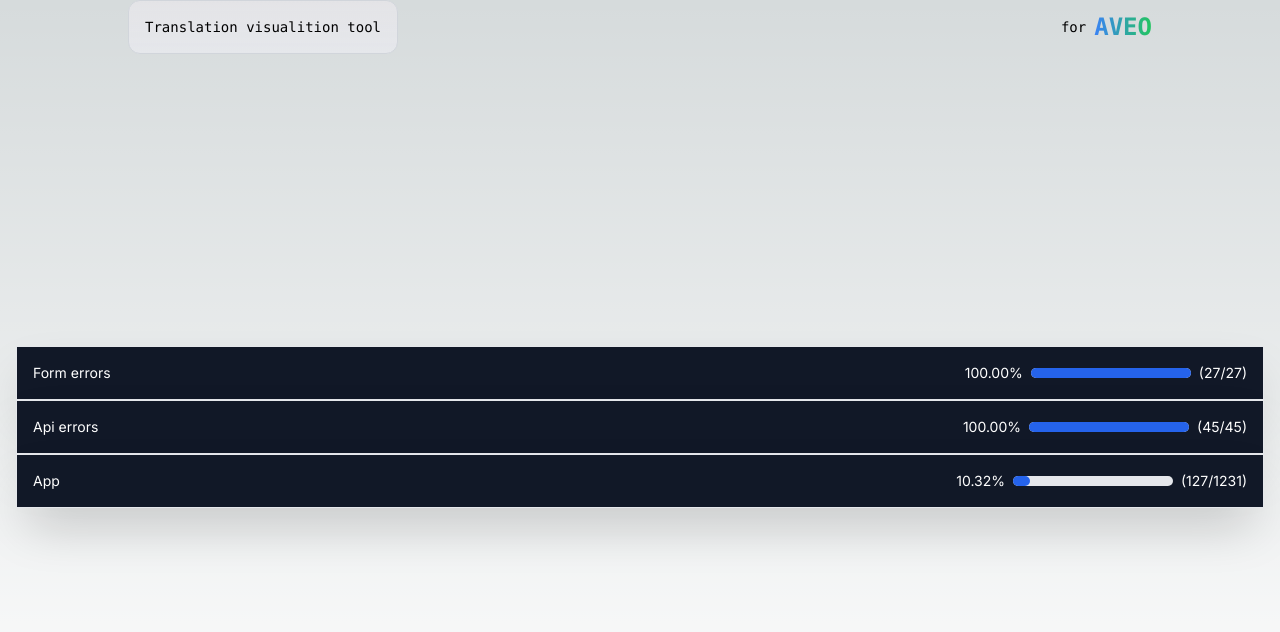
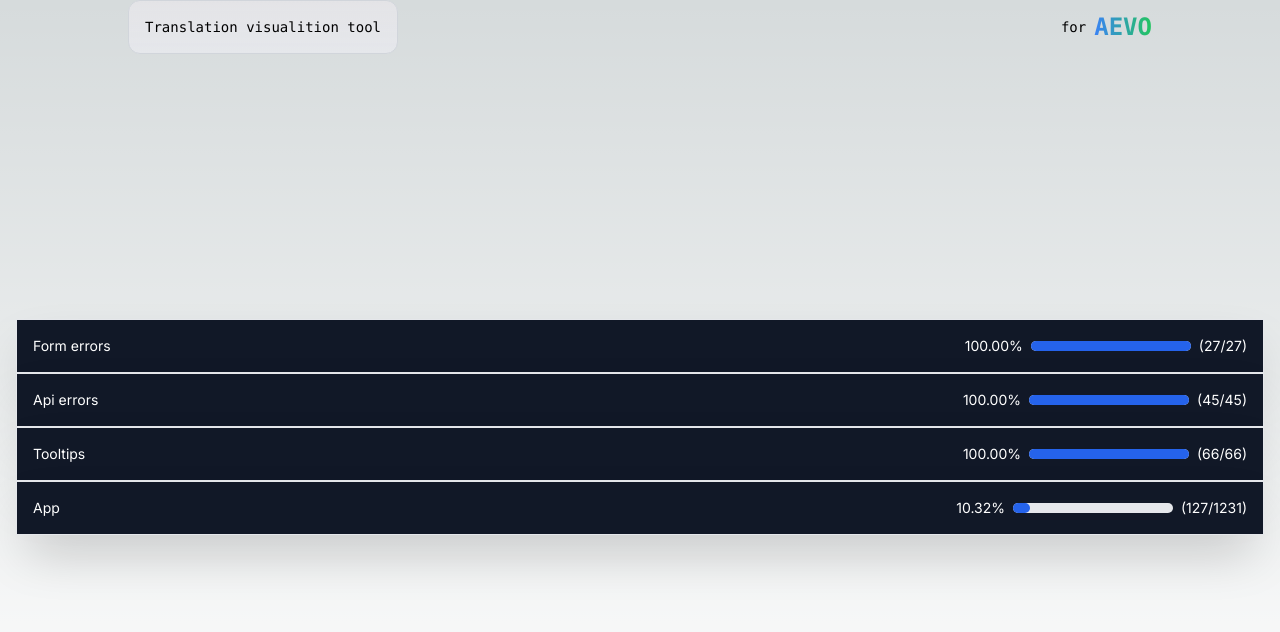
Before and after one commit to dauletisataev/aevo-translations, a Next.js app: page / in a window 1280 px wide. Shown: the top 632 px of the page. Built offline with nearby package versions, Linux system fonts and the light colour scheme.

Commit message:
feat: add tooltips in visualization

```diff
--- a/src/app/page.tsx
+++ b/src/app/page.tsx
@@ -6,6 +6,9 @@ import ApiErrorsRu from "../translations/ru/apiErrors.json";
 import FormErrorsRu from "../translations/ru/formErrors.json";
 import AppEn from "../translations/en/app.json";
 import AppRu from "../translations/ru/app.json";
+import TooltipsEn from "../translations/en/tooltips.json";
+import TooltipsRu from "../translations/ru/tooltips.json";
+
 export default function Home() {
   return (
     <main className="flex min-h-screen flex-col items-center justify-between">
@@ -22,7 +25,7 @@ export default function Home() {
           >
             for{" "}
             <h1 className="text-2xl font-bold text-center text-transparent bg-clip-text bg-gradient-to-r from-blue-500 to-green-500 dark:from-blue-300 dark:to-green-300">
-              AVEO
+              AEVO
             </h1>
           </a>
         </div>
@@ -39,6 +42,11 @@ export default function Home() {
           ruTransaltions={ApiErrorsRu}
         />
         <TranslationsAccardion
+          name="Tooltips"
+          enTransaltions={TooltipsEn}
+          ruTransaltions={TooltipsRu}
+        />
+        <TranslationsAccardion
           name="App"
           enTransaltions={AppEn}
           ruTransaltions={AppRu}
--- a/src/components/TranslationsAccardion/index.tsx
+++ b/src/components/TranslationsAccardion/index.tsx
@@ -38,13 +38,17 @@ const countTranslations = (en: any, ru: any, parentKey: string = "") => {
   return { total: totalCount, translated: translatedCount };
 };
 
-const renderTranslation = (en: any, ru: any) => {
+const renderTranslation = (en: any, ru: any, name?: string) => {
   return Object.keys(en).map((key, index) => {
     const valueEn = en[key];
     const valueRu = ru[key];
 
     if (typeof valueEn === "object") {
-      const { total, translated } = countTranslations(valueEn, valueRu || {});
+      const { total, translated } = countTranslations(
+        valueEn,
+        valueRu || {},
+        name
+      );
       const completionPercentage = ((translated / total) * 100).toFixed(2);
 
       return (
```
